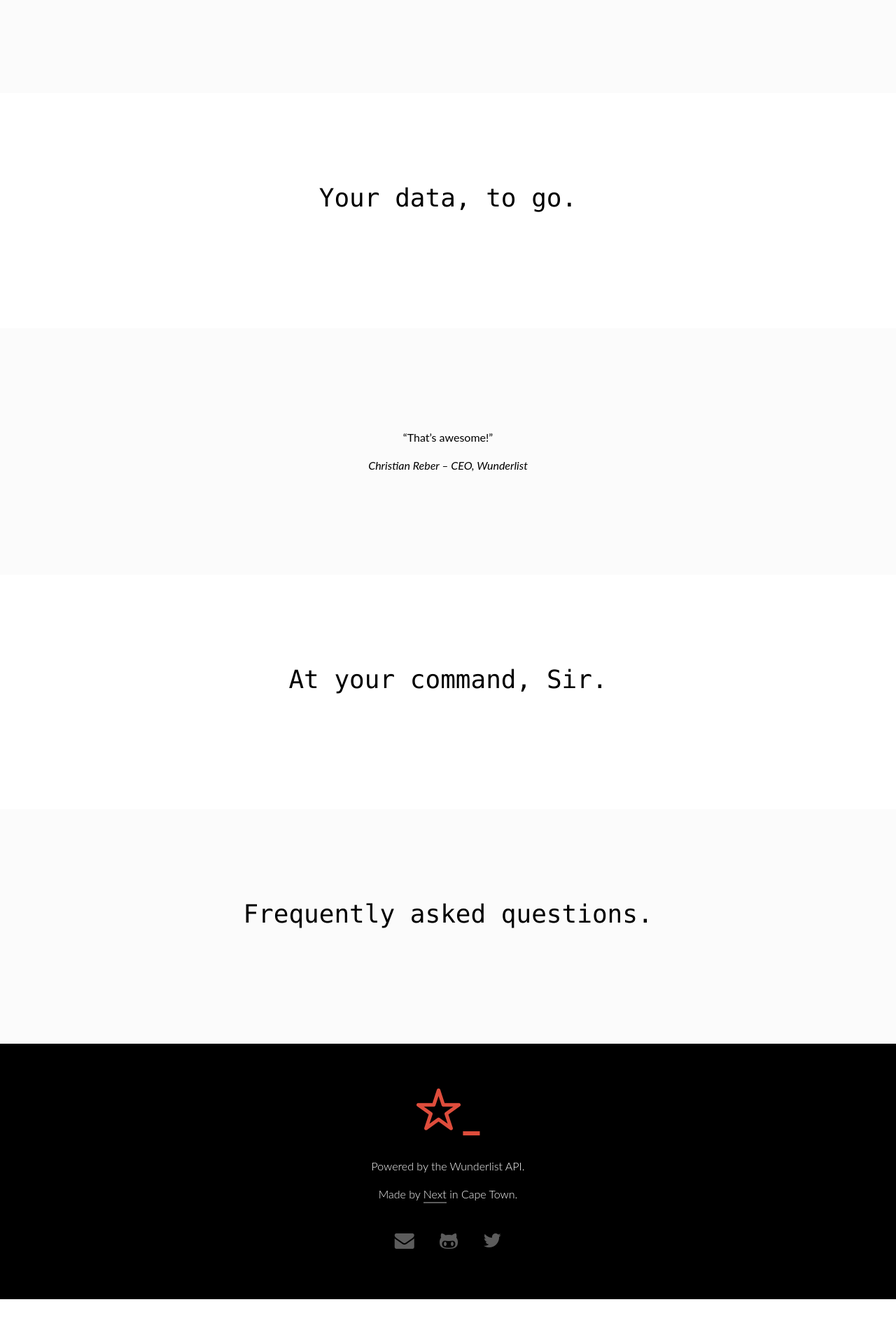
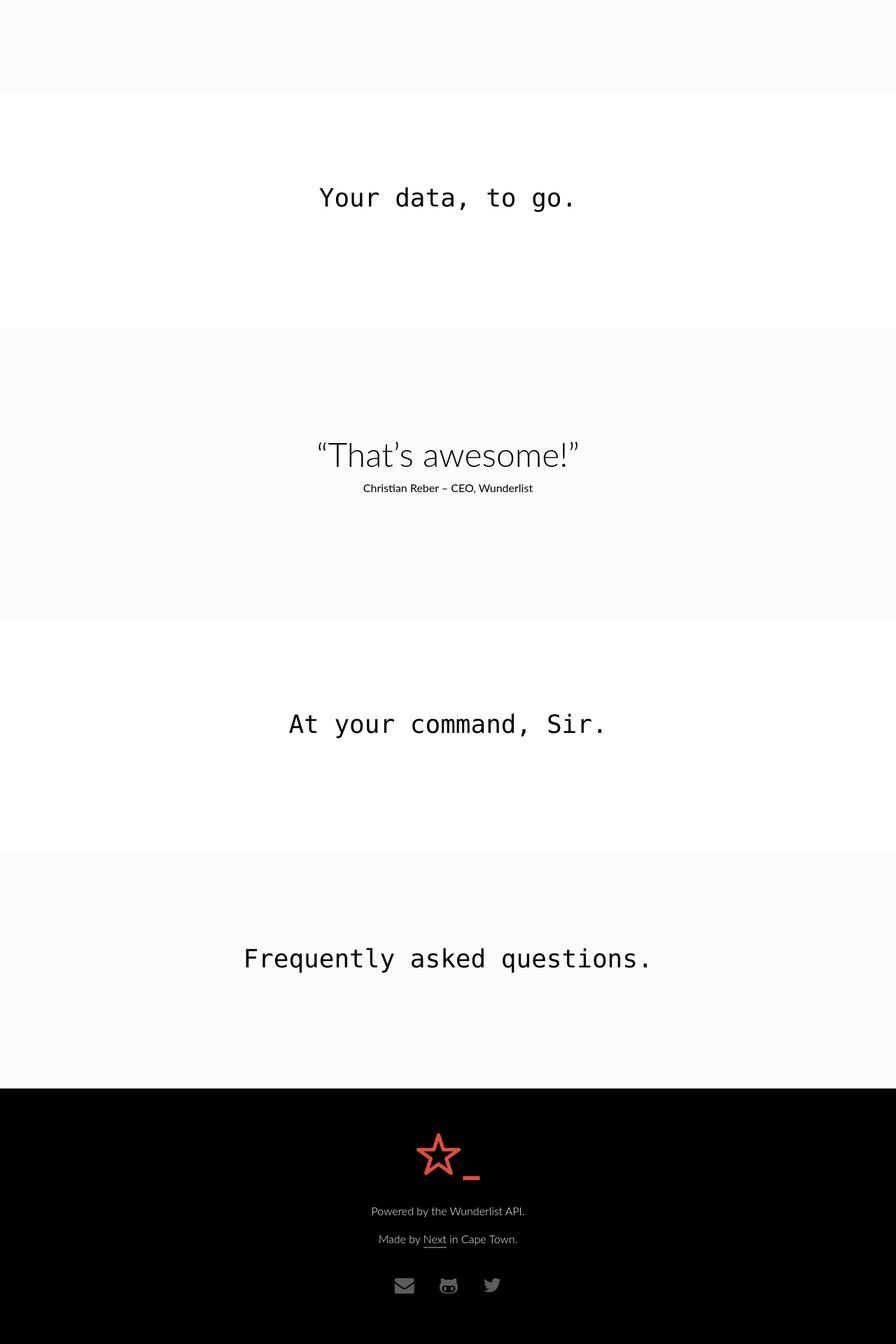
Before and after one commit to wayneashleyberry/wunderline, a Jekyll site: the page built from index.html, in a window 1280 px wide. Shown: the part 1643-3563 px from the top of the page at 70% size. Built offline with Jekyll 4.4.1, drawn with Linux system fonts in a browser that asks for light colours; before the commit the page ends 3499 px from its top, so only the background shows below that.

Commit message:
Added blockquote object

```diff
--- /dev/null
+++ b/_sass/objects/blockquote.scss
@@ -0,0 +1,33 @@
+/* -------------------------------------------------------------------------- *\
+   #BLOCKQUOTE
+\* -------------------------------------------------------------------------- */
+
+blockquote {
+    margin-bottom: 3em;
+
+    img {
+        border: 3px solid $color-white-dark;
+        border-radius: 100%;
+        margin-bottom: 1em;
+    }
+
+    p {
+        font-size: $h3-font-size;
+        font-weight: $weight-light;
+        margin-bottom: 0;
+    }
+
+    cite {
+        font-style: normal;
+    }
+}
+
+@media all and (min-width: $bp-small) {
+
+    blockquote {
+
+        p {
+            font-size: $h1-font-size;
+        }
+    }
+}
--- a/assets/css/style.scss
+++ b/assets/css/style.scss
@@ -61,10 +61,11 @@
    #OBJECTS
 \* -------------------------------------------------------------------------- */
 
+@import "objects/layout";
 @import "objects/header";
-@import "objects/layout";
 @import "objects/nav";
 @import "objects/section";
+@import "objects/blockquote";
 @import "objects/button";
 @import "objects/list";
 @import "objects/footer";
```
